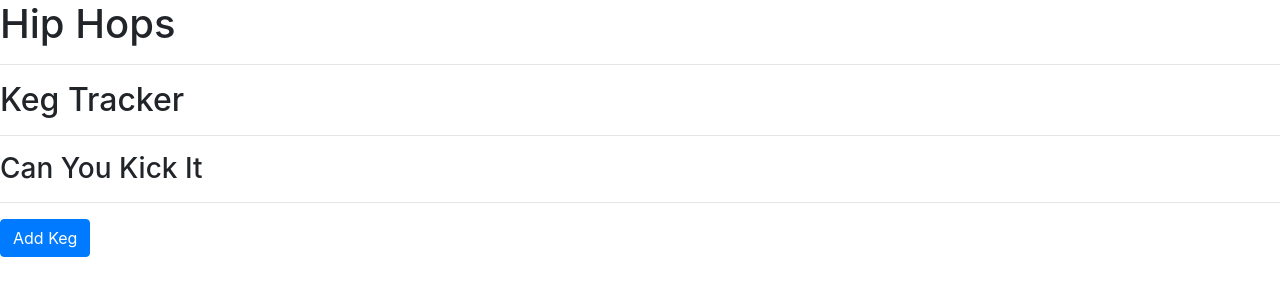
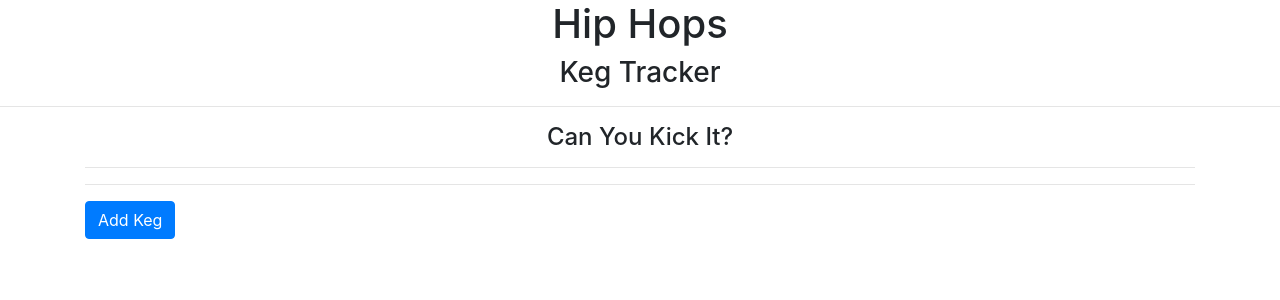
Before and after one commit to agatakolohe/TapRoom-Redux, a React (Create React App) app: page / in a window 1280 px wide. Shown: the top 300 px of the page. Built offline with nearby package versions, Linux system fonts and the light colour scheme.

Commit message:
full crd functionality, add custom styles to header, add container

```diff
--- a/src/components/App.js
+++ b/src/components/App.js
@@ -6,7 +6,9 @@ function App() {
   return (
     <React.Fragment>
       <Header />
-      <KegControl />
+      <div class="container">
+        <KegControl />
+      </div>
     </React.Fragment>
   );
 }
--- a/src/components/Header.js
+++ b/src/components/Header.js
@@ -1,13 +1,17 @@
 import React from "react";
 
 function Header() {
+  const headerStyles = {
+    textAlign: "center",
+  };
   return (
     <React.Fragment>
-      <h1>Hip Hops</h1>
-      <hr />
-      <h2>Keg Tracker</h2>
-      <hr />
-      <h3>Can You Kick It</h3>
+      <div style={headerStyles}>
+        <h1>Hip Hops</h1>
+        <h3>Keg Tracker</h3>
+        <hr />
+        <h4>Can You Kick It?</h4>
+      </div>
     </React.Fragment>
   );
 }
--- a/src/components/Keg.js
+++ b/src/components/Keg.js
@@ -10,7 +10,7 @@ function Keg(props) {
         <h4>ABV: {props.abv}</h4>
         <p>${props.price}</p>
         <h4>
-          Pints:{" "}
+          Pints Left in Keg:{" "}
           {props.pintQuantity > 0 ? (
             props.pintQuantity
           ) : (
--- a/src/components/KegControl.js
+++ b/src/components/KegControl.js
@@ -86,6 +86,7 @@ class KegControl extends React.Component {
     return (
       <React.Fragment>
         {currentVisibleState}
+        <hr />
         <button class="btn btn-primary" onClick={this.handleClick}>
           {buttonText}
         </button>
--- a/src/components/KegDetail.js
+++ b/src/components/KegDetail.js
@@ -11,7 +11,7 @@ function KegDetail(props) {
       <h4>ABV: {keg.abv}</h4>
       <p>Price: {keg.price}</p>
       <h5>
-        Pints:{" "}
+        Pints Left in Keg:{" "}
         {keg.pintQuantity > 0 ? (
           keg.pintQuantity
         ) : (
--- a/src/components/NewKegForm.js
+++ b/src/components/NewKegForm.js
@@ -46,7 +46,6 @@ function NewKegForm(props) {
             class="form-control"
           />
           <hr />
-          ``
         </div>
         <div class="form-group">
           <h4>Alcohol by Volume(ABV): </h4>
@@ -64,6 +63,8 @@ function NewKegForm(props) {
             type="number"
             name="pintQuantity"
             placeholder="124 = full keg"
+            min="1"
+            max="124"
             class="form-control"
           />
           <hr />
```
